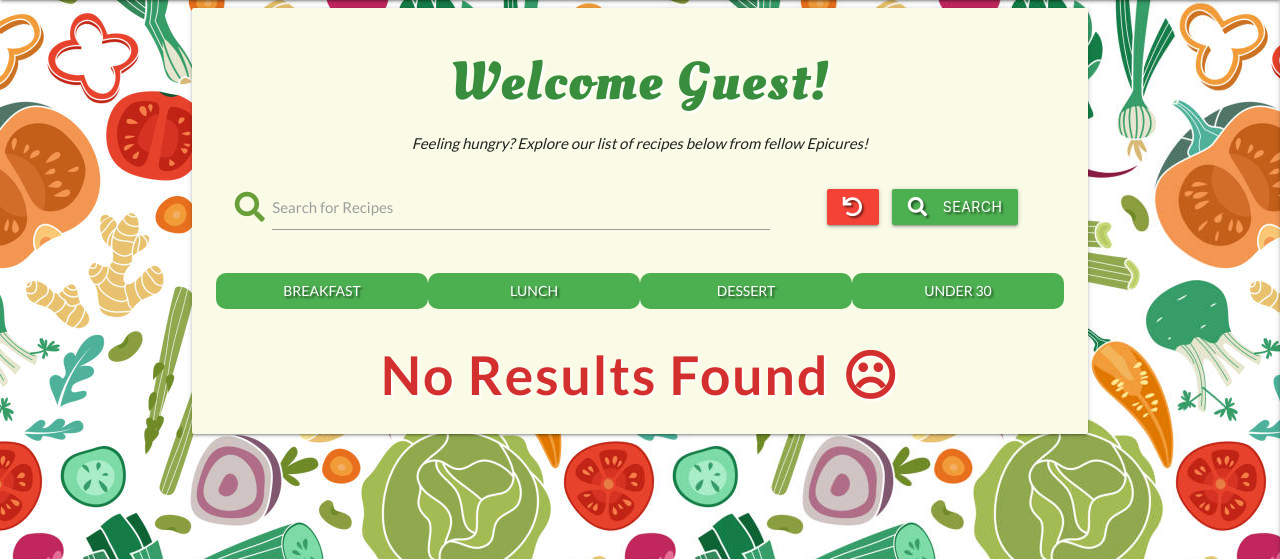
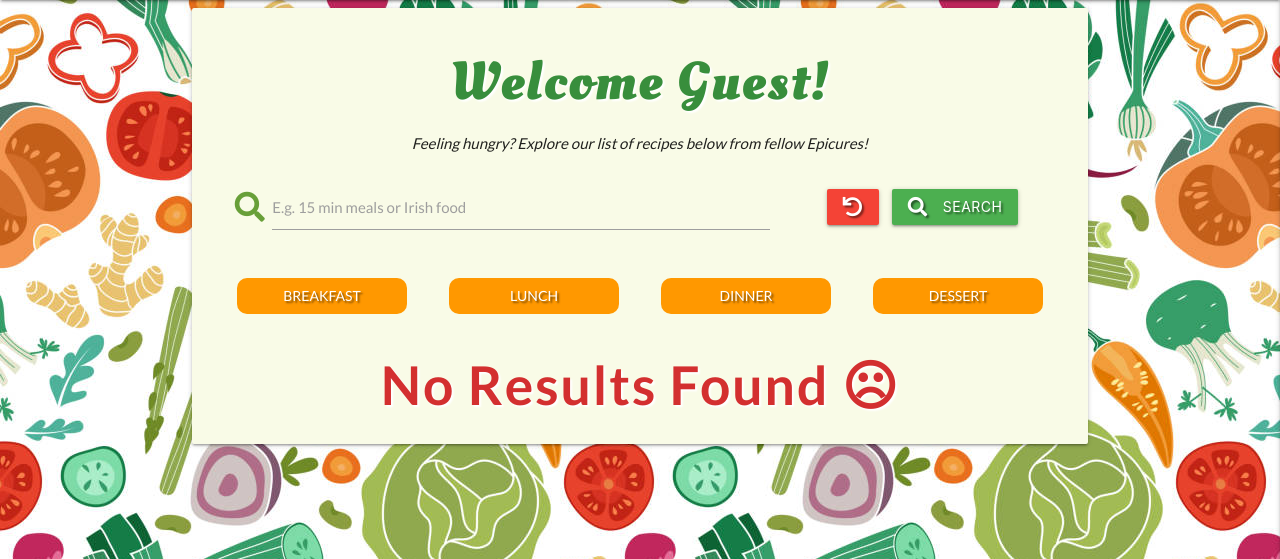
Before and after one commit to jerhabor/perfect-palate, a Flask app: page /search in a window 1280 px wide. Shown: the part 64-623 px from the top of the page. Run offline with Flask 2, Linux system fonts and the light colour scheme; data that the repository does not hold is empty; some libraries are stand-ins or nearby versions.

Commit message:
DOCS: Filter Buttons now wired up to the search function in app.py.

```diff
--- a/app.py
+++ b/app.py
@@ -113,7 +113,7 @@ def profile(username):
 
 @app.route("/search")
 def search():
-    query = request.args.get("query", "")
+    query = request.args.get("query", "-minutes -mins")
     recipes = list(mongo.db.recipes.find({"$text": {"$search": query}}))
     return render_template("recipes.html", recipes=recipes)
 
@@ -153,7 +153,7 @@ def new_recipe():
             "description": request.form.get("description"),
             "servings": request.form.get("servings"),
             "is_vegetarian": is_vegetarian,
-            "cooking_time": request.form.get("cooking_time", type=int),
+            "cooking_time": request.form.get("cooking_time"),
             "ingredients": ingredients,
             "method": method_obj,
             "allergens": allergens_list,
@@ -203,7 +203,7 @@ def edit_recipe(recipe_id):
             "description": request.form.get("description"),
             "servings": request.form.get("servings"),
             "is_vegetarian": is_vegetarian,
-            "cooking_time": request.form.get("cooking_time", type=int),
+            "cooking_time": request.form.get("cooking_time"),
             "ingredients": ingredients,
             "method": method_obj,
             "allergens": allergens_list,
--- a/static/css/style.css
+++ b/static/css/style.css
@@ -63,9 +63,13 @@ hr.style-eight:after {
 
 /* 'recipes.html' page */
 
-.filter-button div {
+.filter-button a {
     box-sizing: border-box;
     border-radius: 10px;
+    padding: 0px;
+    width: 90%;
+    margin-top: 5px;
+    margin-bottom: 5px;
 }
 
 .recipe-list {
--- a/templates/login.html
+++ b/templates/login.html
@@ -39,7 +39,7 @@
             <div class="col s12">
                 <p class="center-align click-to-login">
                     New Here?
-                    <a href="{{ url_for('register') }}" class="green-text text-darken-2">Click Here to Register Account</a>
+                    <a href="{{ url_for('register') }}" class="green-text text-darken-2">Click Here to Register</a>
                 </p>
             </div>
         </div>
--- a/templates/recipes.html
+++ b/templates/recipes.html
@@ -19,12 +19,12 @@
             <div class="row center-align">
                 <div class="input-field col s12 m8">
                     <i class="fas fa-search prefix light-green-text text-darken-2"></i>
-                    <input value="{{ request.args.get('query', '') }}" type="text" name="query" id="query" minlength="1" class="validate" required>
-                    <label for="query">Search for Recipes</label>
+                    <input value="{{ request.args.get('query', '') }}" type="text" name="query" id="query" minlength="1" class="validate">
+                    <label for="query">E.g. 15 min meals or Irish food</label>
                 </div>
                 <div class="input-field col s12 m4">
-                    <a href="{{ url_for('recipes') }}" class="red btn text-shadow"><i class="fas fa-undo"></i></a>
-                    <button type="submit" class="green btn text-shadow">
+                    <a href="{{ url_for('recipes') }}" class="hoverable red btn text-shadow"><i class="fas fa-undo"></i></a>
+                    <button type="submit" class="hoverable green btn text-shadow">
                         <i class="fas fa-search left"></i>Search
                     </button>
                 </div>
@@ -32,18 +32,18 @@
         </form>
 
         <!-- Filter Buttons -->
-        <div class="row center-align filter-button">
-            <div class="col s6 m3 green">
-                <a href="/search?query=breakfast" class="btn-flat white-text text-shadow">Breakfast</a>
+        <div class="row center-align">
+            <div class="col s6 m3 filter-button">
+                <a href="/search?query=breakfast" class="btn-flat orange white-text text-shadow">Breakfast</a>
             </div>
-            <div class="col s6 m3 green">
-                <a href="/search?query=lunch" class="btn-flat white-text text-shadow">Lunch</a>
+            <div class="col s6 m3 filter-button">
+                <a href="/search?query=lunch" class="btn-flat orange white-text text-shadow">Lunch</a>
             </div>
-            <div class="col s6 m3 green">
-                <a href="/search?query=dessert" class="btn-flat white-text text-shadow">Dessert</a>
+            <div class="col s6 m3 filter-button">
+                <a href="/search?query=dinner" class="btn-flat orange white-text text-shadow">Dinner</a>
             </div>
-            <div class="col s6 m3 green">
-                <a href="/search?query=sub30" class="btn-flat white-text text-shadow">Under 30</a>
+            <div class="col s6 m3 filter-button">
+                <a href="/search?query=dessert" class="btn-flat orange white-text text-shadow">Dessert</a>
             </div>
         </div>
 
@@ -67,7 +67,7 @@
                                         <i class="fas fa-seedling green-text text-lighten-2 tooltipped" data-position="left"
                                             data-tooltip="Suitable for Vegetarians"></i>
                                     {% endif %}
-                                    <strong>{{ recipe.recipe_name }}</strong>
+                                    <span class="activator grey-text text-darken-4">{{ recipe.recipe_name }}<i class="fas fa-ellipsis-v right"></i></span>
                                 </h6></div>
                                 <div class="card-buttons">
                                 {% if session.user|lower == recipe.recipe_by|lower %}
```
